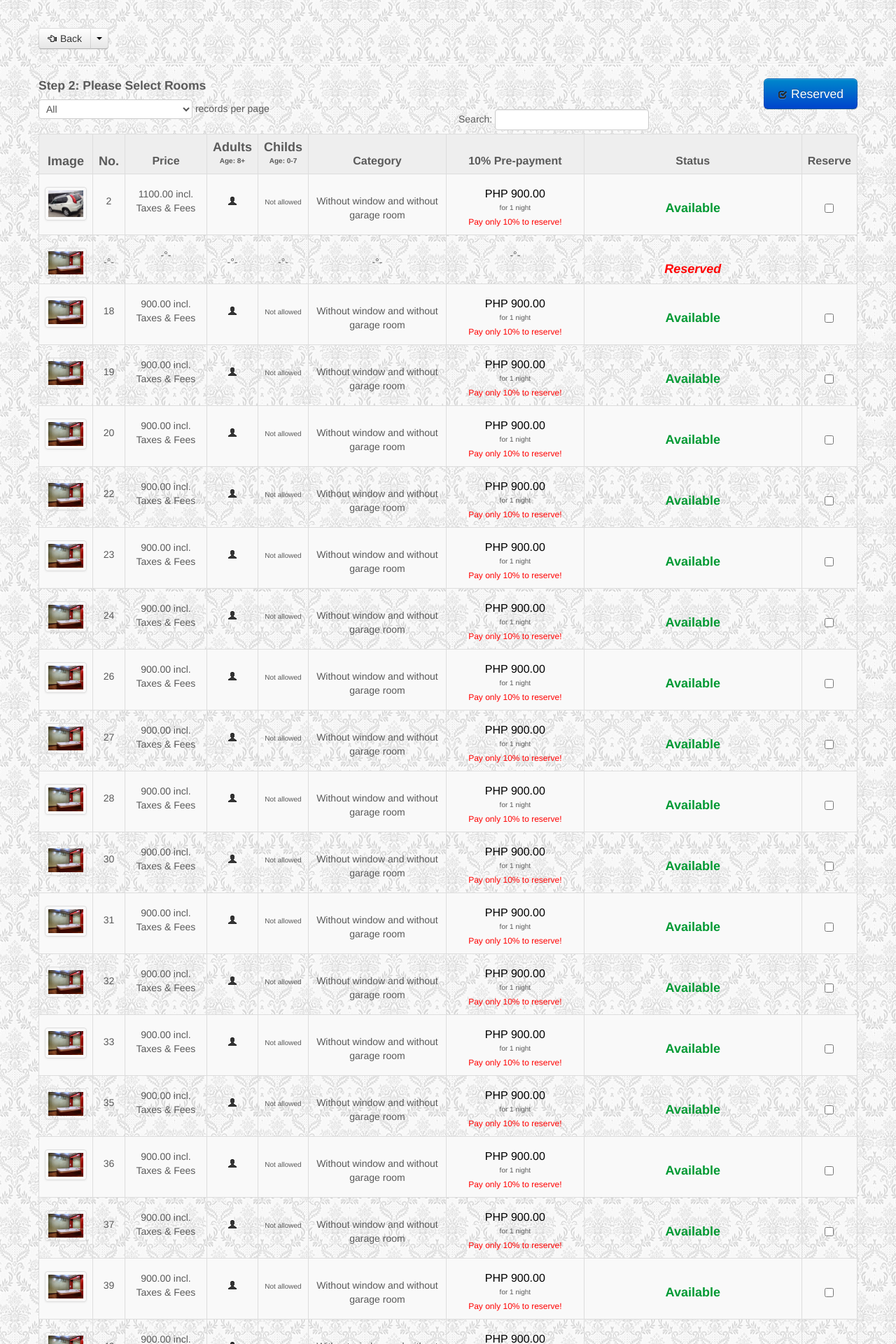
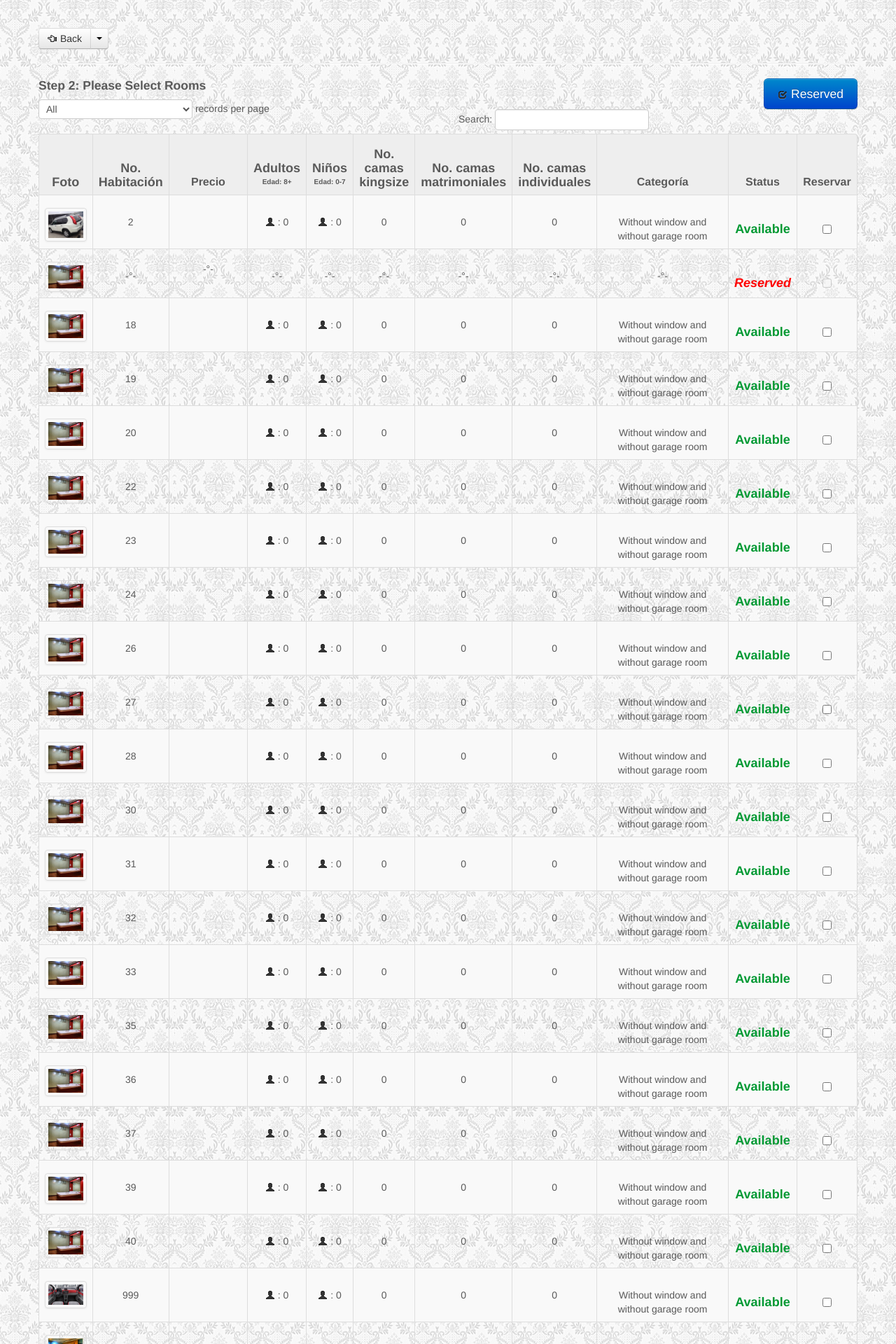
Before and after one commit to zero1808/buscarv_hotel, a PHP site: page /selectrooms.php in a window 1280 px wide. Shown: the top 1920 px of the page at 70% size. Run offline with PHP 8.4, Linux system fonts and the light colour scheme; data comes from the database, SQL or seed files in the repository; data that the repository does not hold is empty.

Commit message:
se arreglo los errores del archivo selectrooms.php, el cual tenia errores de 'undefined index', y no hacia las consultas bien, arreglado!

```diff
--- a/hotel1/selectrooms.php
+++ b/hotel1/selectrooms.php
@@ -152,17 +152,20 @@ return true;
                             <thead class=" hero-unit">
                                 <tr>
 
-                                	<th width="60"><div align="center" style="margin-top:10px;">Image</div></th>
-                                    <th width="20"><div align="center" style="margin-top:10px;">No.</div></th>
-                                    <th width="100"><div align="center" style="font-size:16px">Price</div></th>
-                                    <th width="50"><div align="center" style="font-size:18px;">Adults</div><div style="font-size:10px;" align="center"> Age: 8+</div></th>
-                                    <th width="50"><div align="center" style="font-size:18px;">Childs</div><div style="font-size:10px;" align="center"> Age: 0-7</div></th>
-                                    <th width="180"><div align="center" style="font-size:16px">Category</div></th>
-                                    <th width="180"><div align="center" style="font-size:16px">10% Pre-payment</div></th>
+                                	<th width="60"><div align="center" style="margin-top:10px;">Foto</div></th>
+                                    <th width="20"><div align="center" style="margin-top:10px;">No. Habitación</div></th>
+                                    <th width="100"><div align="center" style="font-size:16px">Precio</div></th>
+                                    <th width="50"><div align="center" style="font-size:18px;">Adultos</div><div style="font-size:10px;" align="center"> Edad: 8+</div></th>
+                                    <th width="50"><div align="center" style="font-size:18px;">Niños</div><div style="font-size:10px;" align="center"> Edad: 0-7</div></th>
+                                    <th width="20"><div align="center" style="margin-top:10px;">No. camas kingsize</div></th>
+                                    <th width="20"><div align="center" style="margin-top:10px;">No. camas matrimoniales</div></th>
+                                    <th width="20"><div align="center" style="margin-top:10px;">No. camas individuales</div></th>
+                                    <th width="180"><div align="center" style="font-size:16px">Categoría</div></th>
+
                                     <th><div align="center" style="font-size:16px">Status</div></th>
 
 
-                         <th width="60"><div align="center" style="font-size:16px">Reserve</div></th>
+                         <th width="60"><div align="center" style="font-size:16px">Reservar</div></th>
 
                                 </tr>
                             </thead>
@@ -174,7 +177,6 @@ return true;
                                     while ($row = mysql_fetch_array($query)) {
                                         $id = $row['roomID'];
 										$catid = $row['category_id'];
-										$price = $row['price'];
 
 										$cat = mysql_query("select * from tb_category where category_id = '$catid'") or die(mysql_error());
 										while ($cat_row = mysql_fetch_array($cat)){
@@ -189,63 +191,38 @@ return true;
 
                                             <td><div align="center" style="margin-top:20px"><?php if($row['status']=='Available'){ echo $row['name'];}else{echo '-&deg;-';}?></div></td>
 
-                                    		<td><div align="center" style="margin-top:10px"><?php if($row['status']=='Available'){ switch($price){
-
-										case 900:
-
-											echo '900.00 incl. Taxes & Fees';
-
-											break;
-
-
-										case 1100;
-
-											echo '1100.00 incl. Taxes & Fees';
-
-												break;
-
-										case 950;
-
-											echo '950.00 incl. Taxes & Fees';
-
-												break;
-
-												default:
-
-												}
+                                    		<td><div align="center" style="margin-top:10px"><?php if($row['status']=='Available'){ echo $cat_row['precio'];
 											}
 												else{ echo '-&deg;-';}
 
 
 											?></div></td>
-                                            <td><div align="center" style="margin-top:20px"><?php if($row['status']=='Available'){switch ($catid){
+                                            <td><div align="center" style="margin-top:20px"><?php if($row['status']=='Available'){ echo '<i class="icon-user"></i>'." : ".$cat_row['no_adultos'];
 
-										case 1:
+											}
 
-											echo '<i class="icon-user"></i>';
+											else{ echo '-&deg;-';}
 
-										break;
+											?></div></td>
+                                                   <td><div align="center" style="margin-top:20px"><?php if($row['status']=='Available'){echo '<i class="icon-user"></i>'." : ".$cat_row['no_ninios'];
 
-										case 2:
-											echo '<i class="icon-user"></i><i class="icon-user"></i>';
-
-										break;
-
-										case 3:
-											echo '<i class="icon-user"></i><i class="icon-user"></i>';
-
-										break;
-
-										case 4:
-											echo '<i class="icon-user"></i><i class="icon-user"></i>';
-
-										break;
-
-										default:
+											}else{ echo '-&deg;-';}?></div></td>
 
 
-												}
 
+                                            <td><div align="center" style="margin-top:20px"><?php if($row['status']=='Available'){ echo $cat_row['camas_kingsize'];
+
+											}
+
+											else{ echo '-&deg;-';}
+
+											?></div></td>     <td><div align="center" style="margin-top:20px"><?php if($row['status']=='Available'){ echo $cat_row['camas_matrimoniales'];
+
+											}
+
+											else{ echo '-&deg;-';}
+
+											?></div></td>     <td><div align="center" style="margin-top:20px"><?php if($row['status']=='Available'){ echo $cat_row['camas_individuales'];
 
 											}
 
@@ -253,74 +230,9 @@ return true;
 
 											?></div></td>
 
-                                       <td><div align="center" style="margin-top:20px"><?php if($row['status']=='Available'){switch ($catid){
-
-										case 1:
-
-											echo '<span style="font-size:10px;">Not allowed</span>';
-
-										break;
-
-										case 2:
-											echo '<i class="icon-user"></i>';
-
-										break;
-
-										case 3:
-											echo '<i class="icon-user"></i>';
-
-										break;
-
-										case 4:
-											echo '<i class="icon-user"></i><i class="icon-user"></i>';
-
-										break;
-
-										default:
-
-
-												}
-
-
-											}else{ echo '-&deg;-';}?></div></td>
-
 
 
                                             <td><div align="center" style="margin-top:20px"><?php if($row['status']=='Available'){echo $cat_row['category_name'];}else{ echo '-&deg;-';}?></div></td>
- 											<td><div align="center" style="margin-top:10px"><?php if($row['status']=='Available'){switch ($catid){
-
-										case 1:
-
-											echo '<div align="center" style="margin-top:10px; color: rgba(0,0,0,1); font-size:16px;">PHP 900.00</div><div align="center" style="font-size:10px;">for 1 night</div><div align="center" style="font-size:12px; color:rgba(255,0,0,1)">Pay only 10% to reserve!</div>';
-
-										break;
-
-										case 2:
-											echo '<div align="center" style="margin-top:10px; color: rgba(0,0,0,1); font-size:16px;">PHP 950.00</div><div align="center" style="font-size:10px;">for 1 night</div><div align="center" style="font-size:12px; color:rgba(255,0,0,1)">Pay only 10% to reserve!</div>';
-
-										break;
-
-										case 3:
-											echo '<div align="center" style="margin-top:10px; color: rgba(0,0,0,1); font-size:16px;">PHP 1100.00</div><div align="center" style="font-size:10px;">for 1 night</div><div align="center" style="font-size:12px; color:rgba(255,0,0,1)">Pay only 10% to reserve!</div>';
-
-										break;
-
-										case 4:
-											echo '<div align="center" style="margin-top:10px; color: rgba(0,0,0,1); font-size:16px;">PHP 1100.00</div><div align="center" style="font-size:10px;">for 1 night</div><div align="center" style="font-size:12px; color:rgba(255,0,0,1)">Pay only 10% to reserve!</div>';
-
-										break;
-
-										default:
-
-
-												}
-
-
-											}
-
-											else{ echo '-&deg;-';}
-
-											?></div></td>
 
 
                                             <td><div align="center" style="margin-top:30px;"><strong>
```
